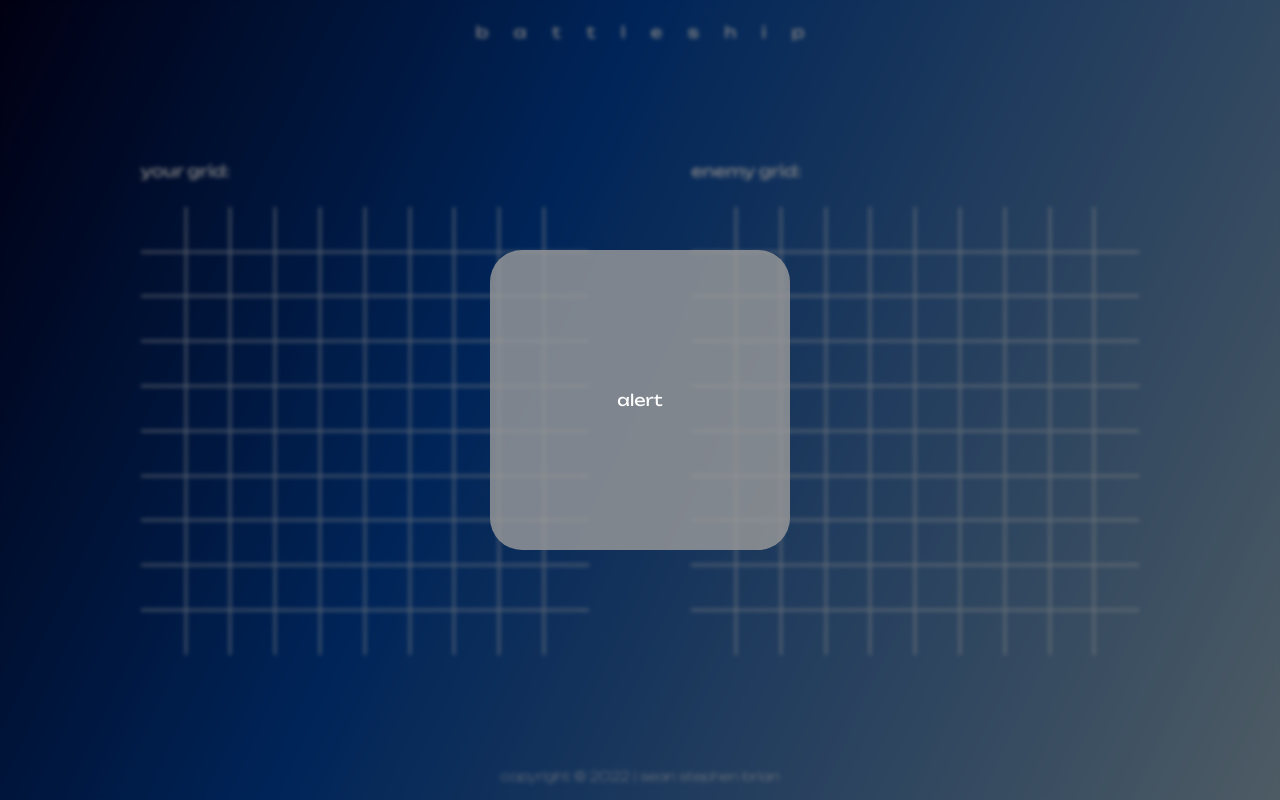
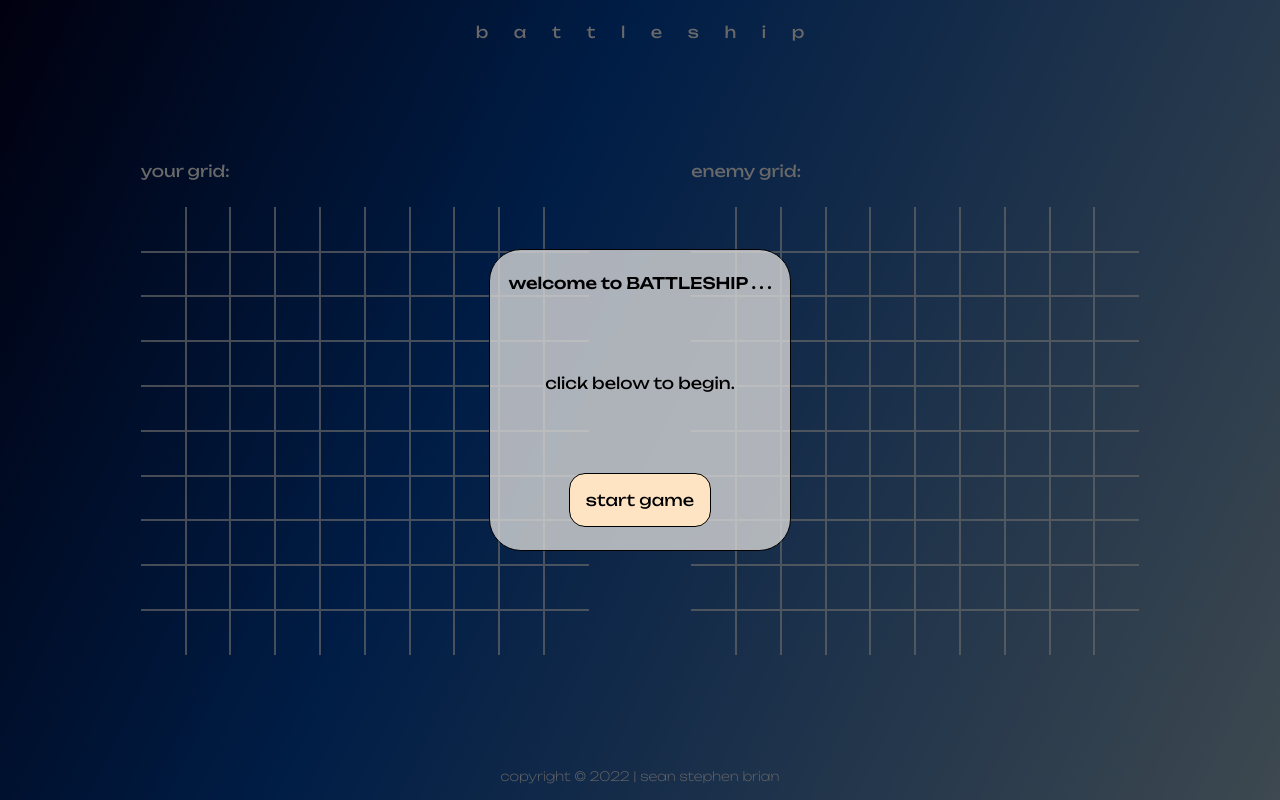
Before and after one commit to seanstephenbrian/battleship, a website with bundled scripts: page dist/index.html in a window 1280 px wide. Built offline with nearby package versions, Linux system fonts and the light colour scheme.

Commit message:
style new game alert message

```diff
--- a/src/js/dom.js
+++ b/src/js/dom.js
@@ -79,6 +79,16 @@ import '../style.css';
         body.appendChild(overlay);
     })();
 
+    function hideOverlay() {
+        const overlay = document.querySelector('.overlay');
+        overlay.classList.add('hide');
+    }
+
+    function showOverlay() {
+        const overlay = document.querySelector('.overlay');
+        overlay.classList.remove('hide');
+    }
+
     function createAlert() {
         const body = document.querySelector('body');
         const alertWrapper = document.createElement('div');
@@ -88,10 +98,32 @@ import '../style.css';
             const alertWindow = document.createElement('div');
             alertWindow.classList.add('alert-window');
             alertWrapper.appendChild(alertWindow);
-            alertWindow.textContent = 'alert';
-
     };
 
-    createAlert();
+    function deleteAlert() {
+        const alert = document.querySelector('.alert-wrapper');
+        alert.remove();
+    }
+
+    (function alertNewGame() {
+        createAlert();
+        const alert = document.querySelector('.alert-window');
+
+            const title = document.createElement('div');
+            title.classList.add('alert-title', 'new-game-title');
+            title.textContent = 'welcome to BATTLESHIP . . .';
+            alert.appendChild(title);
+
+            const subtitle = document.createElement('div');
+            subtitle.classList.add('new-game-subtitle');
+            subtitle.textContent = 'click below to begin.';
+            alert.appendChild(subtitle);
+
+            const startButton = document.createElement('div');
+            startButton.classList.add('start-button', 'button');
+            startButton.textContent = 'start game';
+            alert.appendChild(startButton);
+
+    })();
 
 })();
--- a/src/style.css
+++ b/src/style.css
@@ -59,9 +59,7 @@ body {
     height: 100vh;
     overflow: hidden;
     z-index: 1;
-    background-color: rgba(0, 0, 0, 0.481);
-    backdrop-filter: blur(2px);
-    -webkit-backdrop-filter: blur(2px);
+    background-color: rgba(0, 0, 0, 0.59);
 }
 
 .alert-wrapper {
@@ -78,10 +76,47 @@ body {
     width: 70vw;
     height: 70vw;
     display: flex;
+    flex-direction: column;
     justify-content: center;
     align-items: center;
+    gap: 5rem;
+    border: 0.5px solid black;
     border-radius: 2rem;
-    background-color: #9b9b9bce;
+    background-color: #d5d5d5ce;
+    color: black;
+}
+
+.alert-title {
+    font-weight: 500;
+}
+
+.new-game-title {
+    transition: transform 0.4s ease-in-out;
+}
+
+.new-game-title:hover {
+    transform: scale(1.1);
+    color: #20C20E;
+    text-shadow: red 2px 2px;
+}
+
+.start-button {
+    cursor: pointer;
+    padding: 1rem;
+    border: 0.5px solid black;
+    border-radius: 1rem;
+    display: flex;
+    justify-content: center;
+    align-items: center;
+    background-color: rgb(255, 228, 196);
+}
+
+.button {
+    transition: transform 0.1s ease-in-out;
+}
+
+.button:hover {
+    transform: scale(1.1);
 }
 
 header {
```
Also changed, not shown: dist/main.bundle.js.
